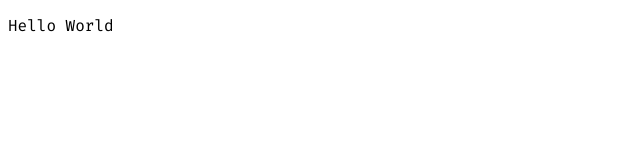
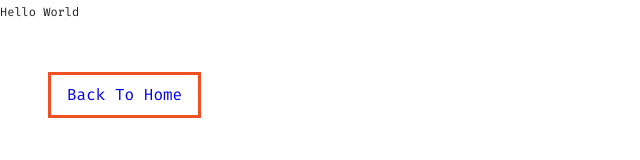
Before and after one commit to nmparfait/InLoveWithGrid, a plain HTML site: page index.html in a window 1280 px wide. Shown: the whole page, without its empty margins (0-640 px from the left). Drawn offline with Linux system fonts and the light colour scheme; a web font is replaced by a local one.

Commit message:
global styles for the project

```diff
--- a/index.html
+++ b/index.html
@@ -21,5 +21,7 @@
   </head>
   <body>
     <p>Hello World</p>
+
+    <a href="index.html" class="btn">back to home</a>
   </body>
 </html>
--- a/styles.css
+++ b/styles.css
@@ -1,3 +1,71 @@
+/*
+------------------------
+Variables
+------------------------
+*/
+:root {
+  --primaryColor: #f15025;
+  --mainBlack: #222;
+  --mainWhite: #fff;
+  --offWhite: #f7f7f7;
+  --darkGrey: #afafaf;
+  --mainTransition: all 0.3s linear;
+  --mainSpacing: 0.2rem;
+}
+
+/*
+------------------------
+Global Styles
+------------------------
+*/
+* {
+  margin: 0;
+  padding: 0;
+  box-sizing: border-box;
+}
 body {
   font-family: 'Fira Mono', monospace;
+  color: var(--mainBlack);
+  background: var(--mainWhite);
+  line-height: 1.5;
 }
+a {
+  text-decoration: none;
+}
+img {
+  width: 100%;
+  display: block;
+}
+h1,
+h2,
+h3,
+h4 {
+  text-transform: capitalize;
+  letter-spacing: var(--mainSpacing);
+  margin-bottom: 1.25rem;
+}
+h1 {
+  font-size: 3rem;
+}
+h2 {
+  margin-bottom: 0;
+}
+p {
+  font-weight: 300;
+  font-size: 0.75rem;
+  line-height: 2;
+}
+/* button */
+.btn {
+  display: inline-block;
+  padding: 0.5rem 1rem;
+  text-transform: capitalize;
+  border: 3px solid var(--primaryColor);
+  margin: 3rem;
+  transition: var(--mainTransition);
+}
+
+.btn:hover {
+  background: var(--primaryColor);
+  color: var(--mainWhite);
+}
```
